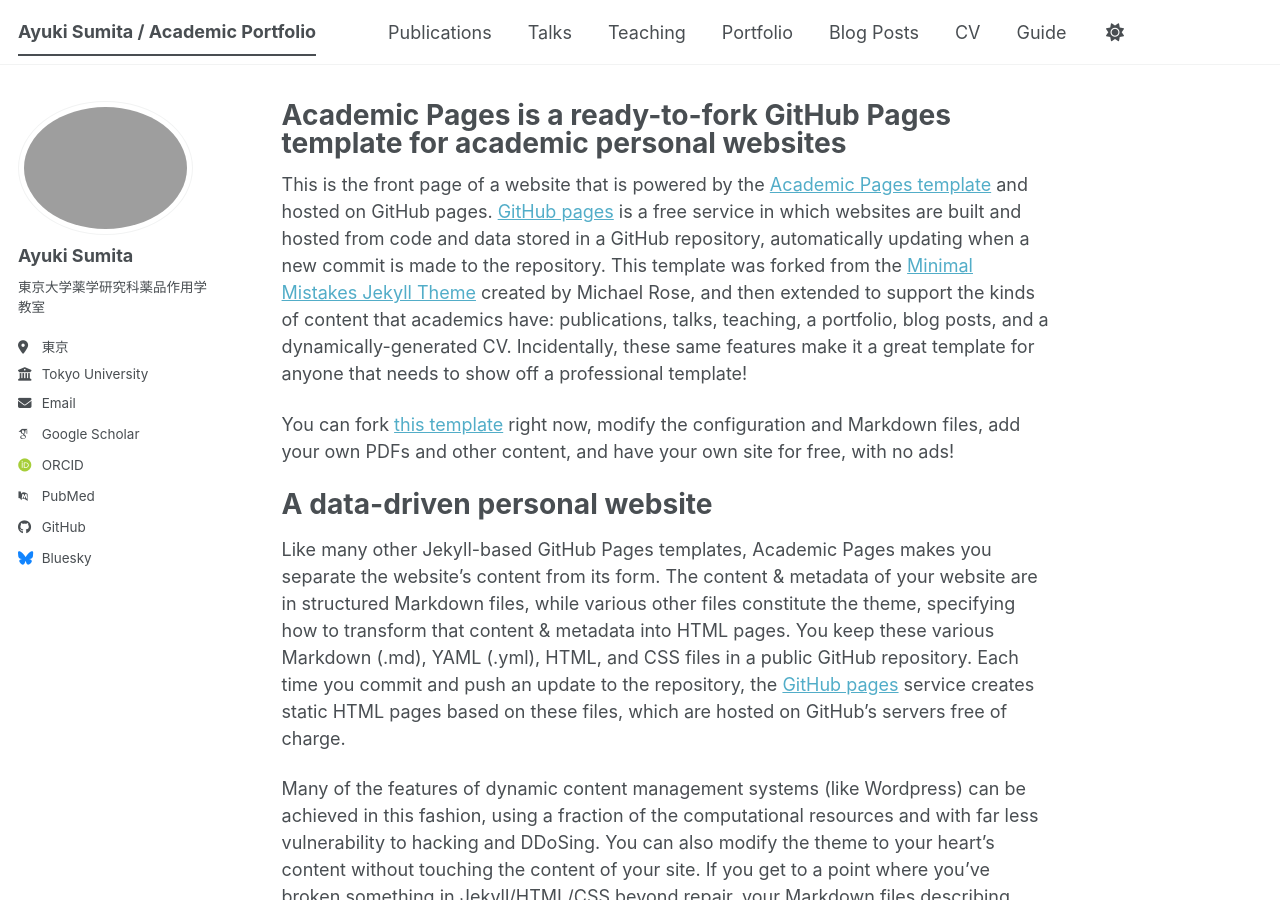
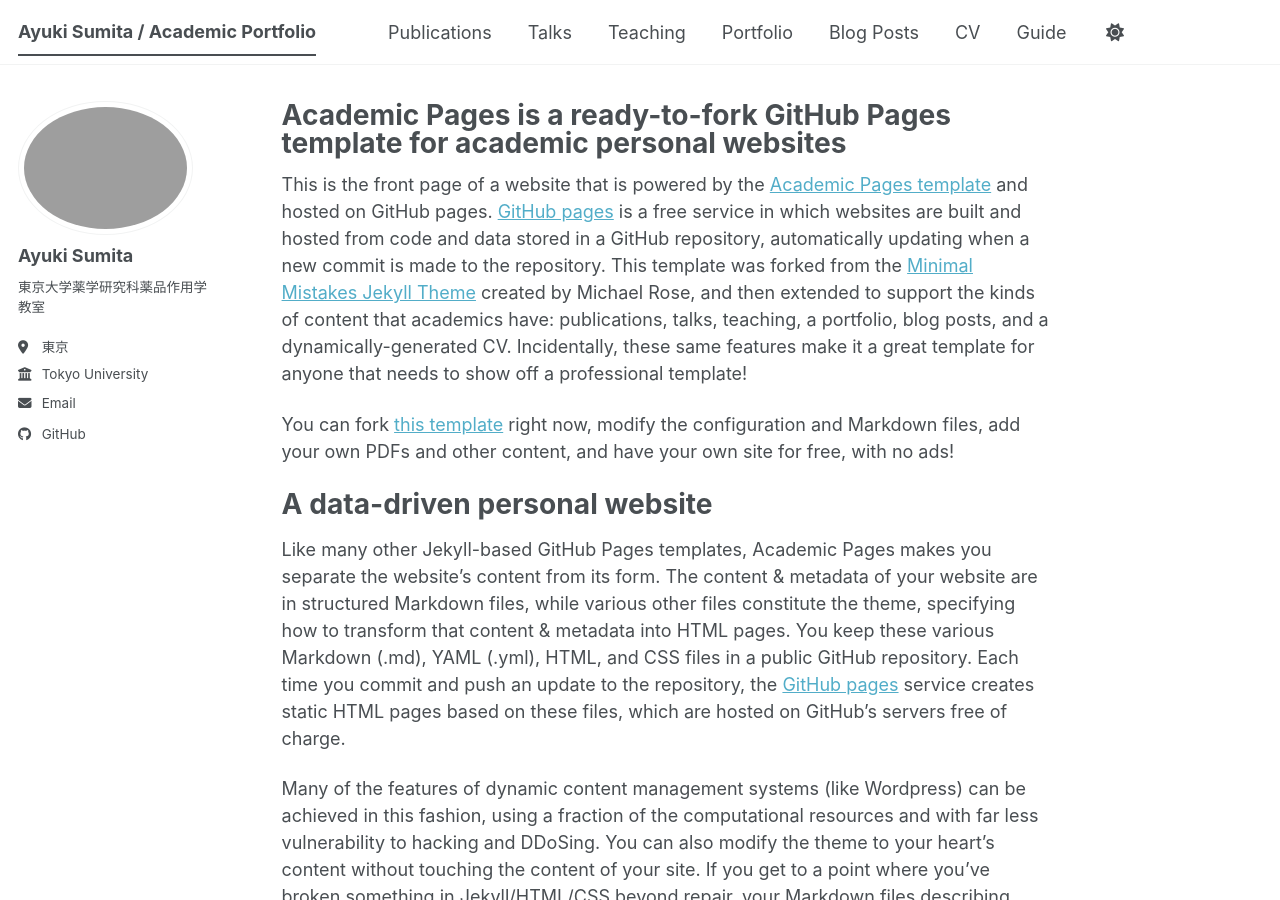
Before and after one commit to SumitaA3/SumitaA3.github.io, a Jekyll site: the page built from _pages/about.md, in a window 1280 px wide and 900 px high. Built offline with Jekyll 4.4.1, drawn with Linux system fonts in a browser that asks for light colours; some web fonts are replaced; a script bundle is joined from its source files by our own code; library files that are not in the unit come from our copies.

Commit message:
Update _config.yml

```diff
--- a/_config.yml
+++ b/_config.yml
@@ -35,13 +35,13 @@
   # Academic websites
   academia         : # URL
   arxiv            : # URL - Update with the correct link to your profile
-  googlescholar    : "https://scholar.google.com/citations?user=PS_CX0AAAAAJ"
+ # googlescholar    : "https://scholar.google.com/citations?user=PS_CX0AAAAAJ"
   inspire-hep      : # URL
   impactstory      : # URL
-  orcid            : "https://orcid.org/yourorcidurl"
+ # orcid            : "https://orcid.org/yourorcidurl"
   semantic         : # URL
   ssrn             : # URL
-  pubmed           : "https://www.ncbi.nlm.nih.gov/pubmed/?term=john+snow"
+ # pubmed           : "https://www.ncbi.nlm.nih.gov/pubmed/?term=john+snow"
   researchgate     : # URL
   scopus           : # URL
   zotero           : # URL
@@ -57,7 +57,7 @@
 
   # Social media
   artstation       : # Username
-  bluesky          : "bsky.app" # Replace this with you Bluesky username
+  #bluesky          : "bsky.app" # Replace this with you Bluesky username
   facebook         : # Username
   flickr           : # Username
   foursquare       : # Username
@@ -155,9 +155,9 @@
 
 # Analytics
 analytics:
-  provider               :  "false" # false (default), "google", "google-universal", "google-analytics-4", "custom"
+  provider               :  "google-analytics-4" # false (default), "google", "google-universal", "google-analytics-4", "custom"
   google:
-    tracking_id          :
+    tracking_id          :"G-XXXXXXXXXX"
 
 
 # Reading Files
@@ -302,7 +302,7 @@
 permalink: /:categories/:title/
 # paginate: 5 # amount of posts to show
 # paginate_path: /page:num/
-timezone: Etc/UTC # https://en.wikipedia.org/wiki/List_of_tz_database_time_zones
+timezone: Asia/Tokyo # https://en.wikipedia.org/wiki/List_of_tz_database_time_zones
 
 
 # Plugins
```
